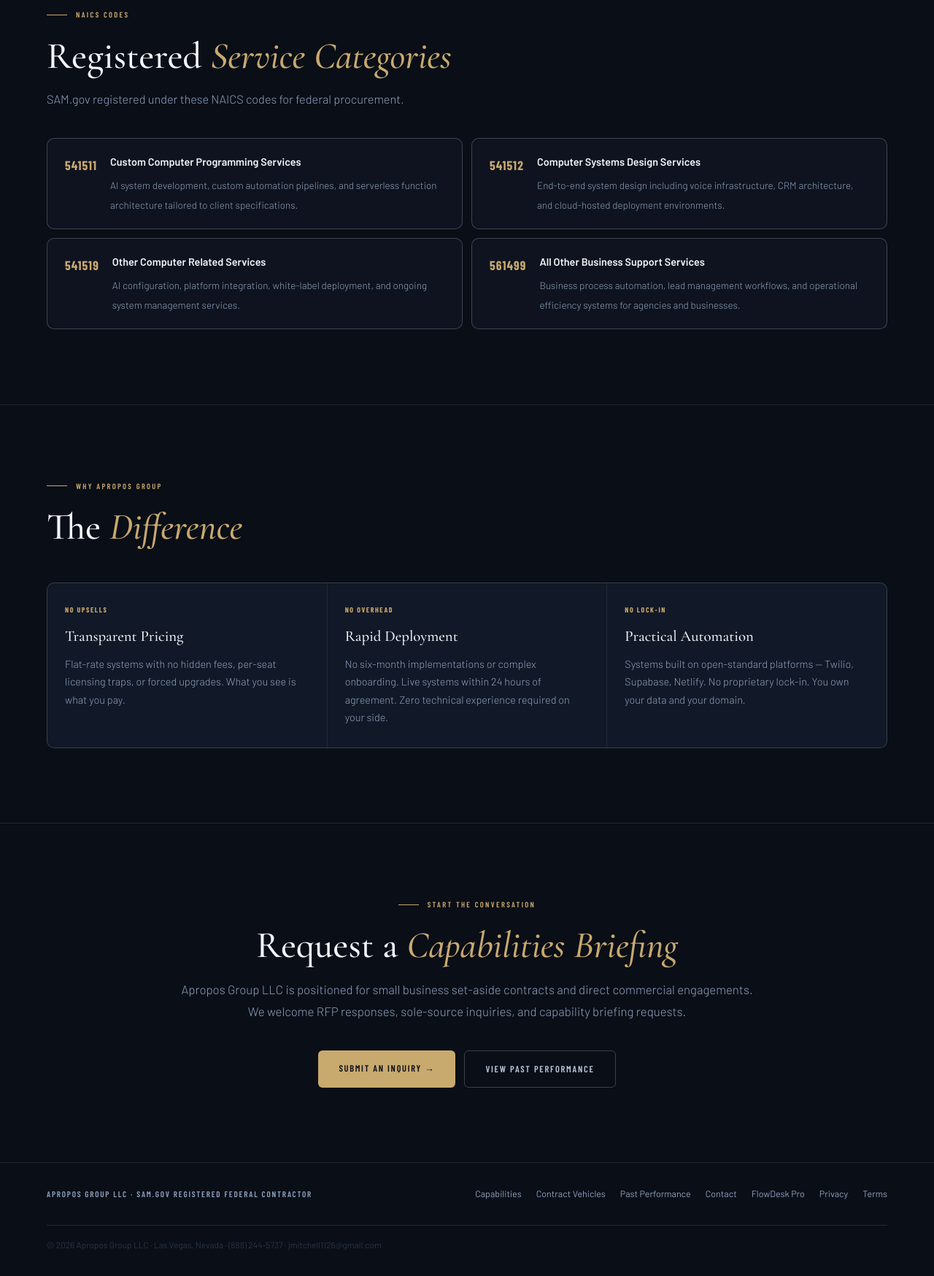
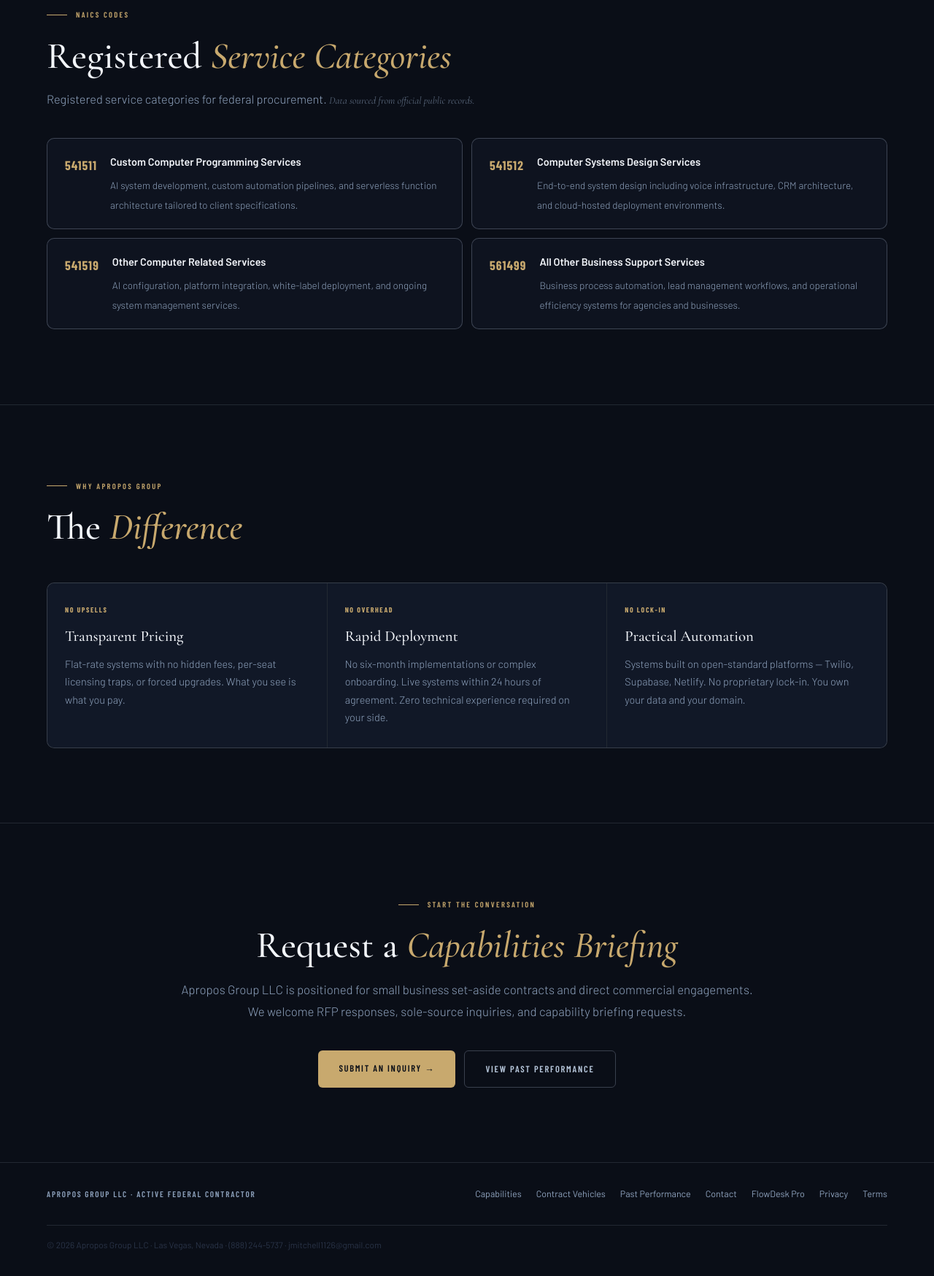
Before and after one commit to Aproposchpt2/Apropos-Group-LLC, a website: page capabilities.html in a window 1280 px wide. Shown: the part 2820-4568 px from the top of the page at 73% size. Drawn offline with nearby package versions, Linux system fonts and the light colour scheme.

Commit message:
trust phrase sweep: remove SAM.gov refs, add sourced from official public records

```diff
--- a/capabilities.html
+++ b/capabilities.html
@@ -228,7 +228,7 @@ footer{border-top:1px solid var(--line);padding:32px clamp(20px,5vw,72px);displa
   <div class="container">
     <div class="section-eyebrow">NAICS Codes</div>
     <h2>Registered <em>Service Categories</em></h2>
-    <p class="section-desc">SAM.gov registered under these NAICS codes for federal procurement.</p>
+    <p class="section-desc">Registered service categories for federal procurement. <em style="font-family:'Cormorant Garamond',serif;font-style:italic;font-size:.85em;opacity:.6">Data sourced from official public records.</em></p>
     <div class="naics-grid">
       <div class="naics-card"><div class="naics-code">541511</div><div class="naics-info"><strong>Custom Computer Programming Services</strong><span>AI system development, custom automation pipelines, and serverless function architecture tailored to client specifications.</span></div></div>
       <div class="naics-card"><div class="naics-code">541512</div><div class="naics-info"><strong>Computer Systems Design Services</strong><span>End-to-end system design including voice infrastructure, CRM architecture, and cloud-hosted deployment environments.</span></div></div>
@@ -263,7 +263,7 @@ footer{border-top:1px solid var(--line);padding:32px clamp(20px,5vw,72px);displa
 </section>
 
 <footer>
-  <div class="footer-brand">Apropos Group LLC · SAM.gov Registered Federal Contractor</div>
+  <div class="footer-brand">Apropos Group LLC · Active Federal Contractor</div>
   <div class="footer-links">
     <a href="capabilities.html">Capabilities</a>
     <a href="contract-vehicles.html">Contract Vehicles</a>
```
